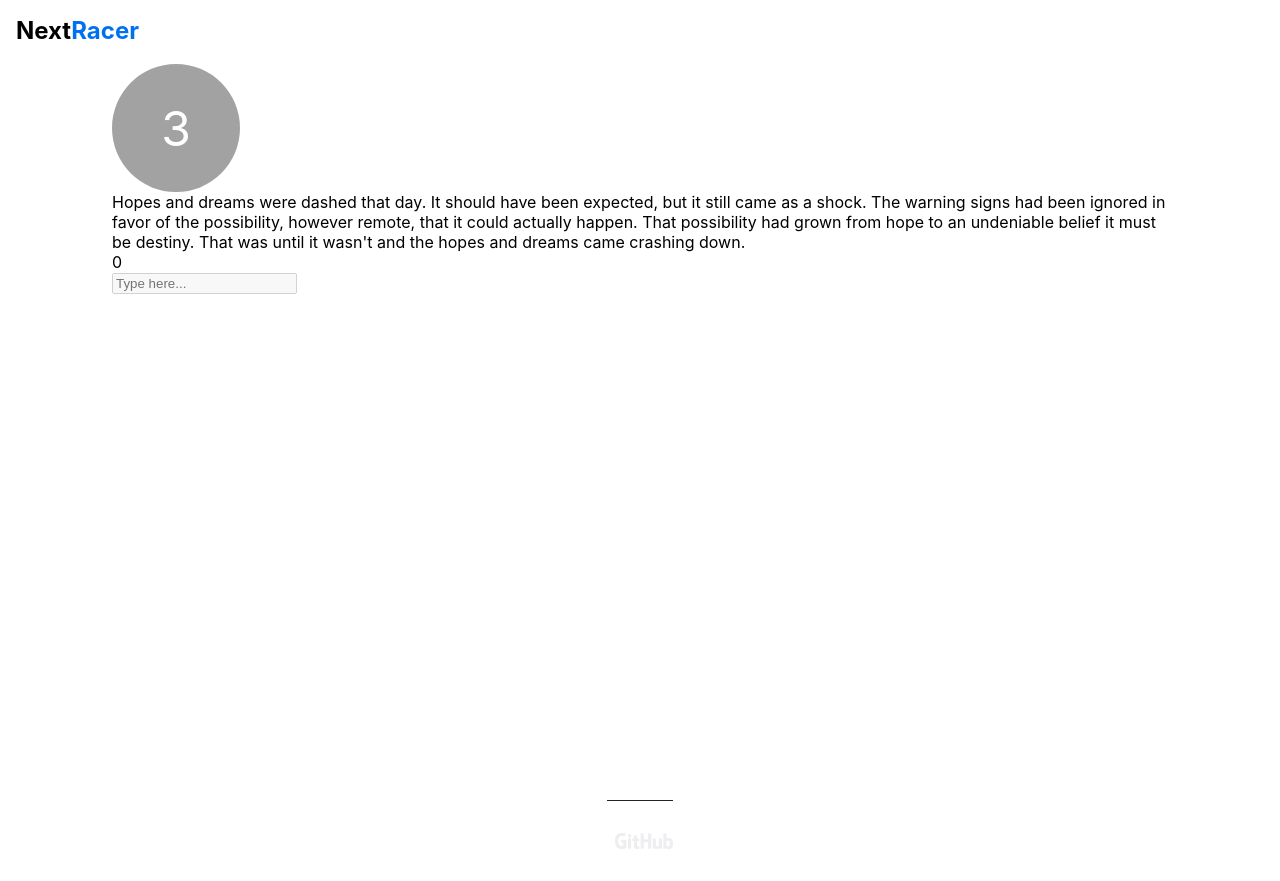
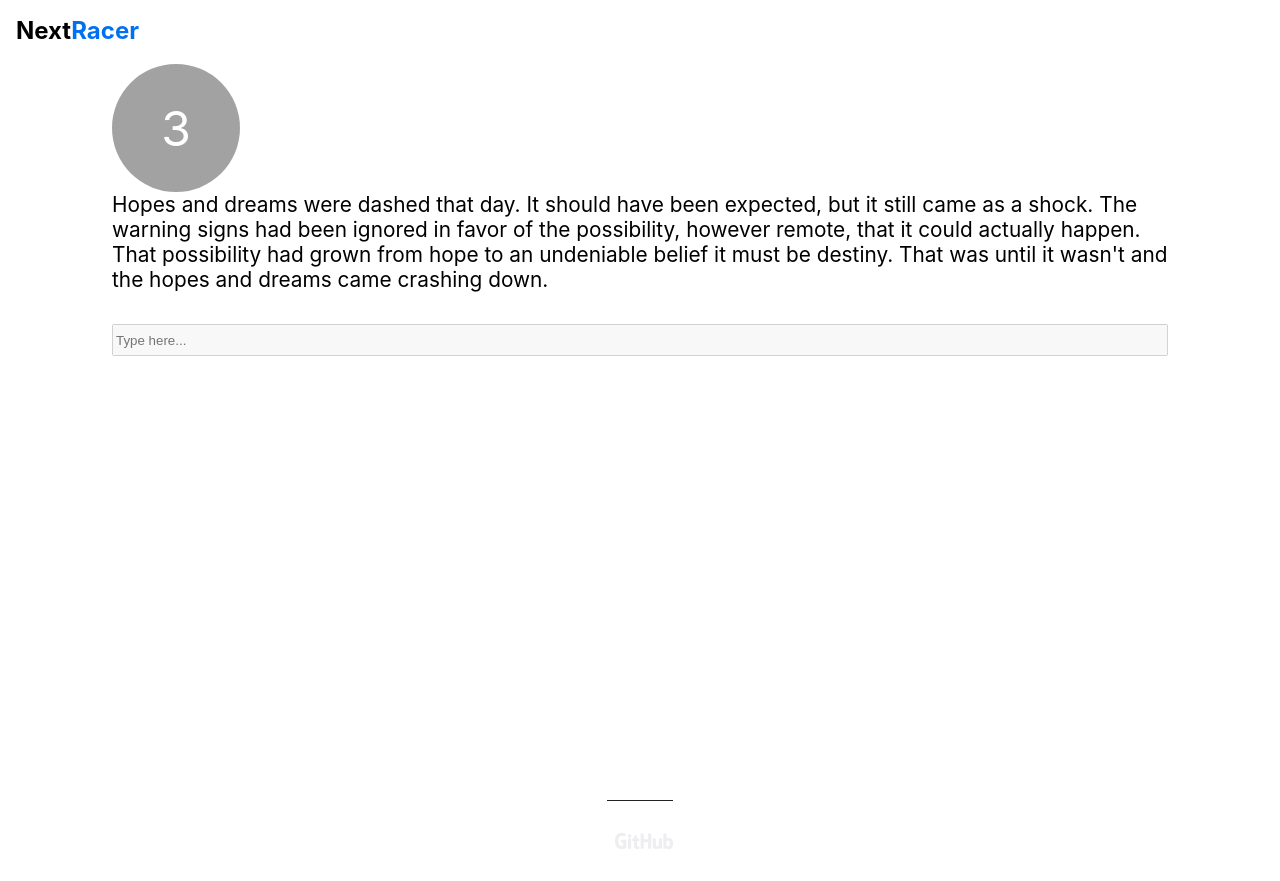
Before and after one commit to io-berg/NextRacer, a Next.js app: page /practice in a window 1280 px wide. Both pictures are taken after a click on the button "Start Practice". Built offline with nearby package versions, Linux system fonts and the light colour scheme.

Commit message:
stopwatch

```diff
--- a/components/PracticeGame.tsx
+++ b/components/PracticeGame.tsx
@@ -1,4 +1,5 @@
 import { FC, useEffect, useRef, useState } from "react";
+import { flushSync } from "react-dom";
 import styles from "../styles/PracticeGame.module.css";
 import getRandomParagraph from "../utils/paragraphs";
 import Timer from "./Timer";
@@ -10,6 +11,7 @@ const PracticeGame: FC = () => {
   const inputRef = useRef<HTMLInputElement>(null);
   const [time, setTime] = useState(0);
   const interval = useRef<NodeJS.Timer>();
+  const [inputDisabled, setInputDisabled] = useState(true);
 
   const startCountdown = () => {
     for (let i = 5; i >= 0; i--) {
@@ -28,8 +30,12 @@ const PracticeGame: FC = () => {
     }
 
     interval.current = setInterval(() => {
-      setTime((prev) => prev + 1);
-    }, 100);
+      setTime((prev) => prev + 10);
+    }, 10);
+    flushSync(() => {
+      setInputDisabled(false);
+    });
+    inputRef.current?.focus();
   };
 
   const stopCounter = () => {
@@ -55,8 +61,18 @@ const PracticeGame: FC = () => {
 
   return (
     <div className={countDownTime === 0 ? styles.game : styles.waitTime}>
-      <Timer time={countDownTime} />
-      <span onCopy={(e) => e.preventDefault()}>
+      {countDownTime !== 0 ? (
+        <Timer time={countDownTime} />
+      ) : (
+        <div className={styles.stopWatch}>
+          <div>
+            <span>{("0" + Math.floor((time / 60000) % 60)).slice(-2)}:</span>
+            <span>{("0" + Math.floor((time / 1000) % 60)).slice(-2)}.</span>
+            <span>{("0" + ((time / 10) % 100)).slice(-2)}</span>
+          </div>
+        </div>
+      )}
+      <span className={styles.paragraph}>
         {paragraph.split("").map((letter, idx) => {
           if (userInput[idx] === letter) {
             return (
@@ -74,14 +90,13 @@ const PracticeGame: FC = () => {
           );
         })}
       </span>
-      <div className={styles.stopWatch}>
-        <span>{time}</span>
-      </div>
       <input
+        className={styles.input}
         ref={inputRef}
+        autoFocus={countDownTime === 0}
         value={userInput}
         onChange={(e) => handleChange(e)}
-        disabled={countDownTime === 0 ? false : true}
+        disabled={inputDisabled}
         placeholder="Type here..."
         onPaste={(e) => e.preventDefault()}
       />
--- a/styles/PracticeGame.module.css
+++ b/styles/PracticeGame.module.css
@@ -14,18 +14,29 @@
 }
 
 .input {
-  position: absolute;
-  top: 0;
-  left: 0;
+  margin-top: 2rem;
+  width: 100%;
+  height: 2rem;
+  color: rgba(238, 238, 238, 0.815);
+}
+
+.paragraph {
   width: 100%;
   height: 100%;
-  /* visibility: hidden; */
+  font-size: 1.3rem;
 }
 
-.input:focus {
-  outline: none;
+.stopWatch {
+  background-color: rgba(0, 0, 0, 0.363);
+  padding: 4rem;
+  color: white;
+  border-radius: 9999px;
+  font-size: 2rem;
+  height: 3rem;
+  width: 3rem;
+  display: flex;
+  flex-direction: column;
+  align-items: center;
+  justify-content: center;
+  font-size: 3rem;
 }
-
-.input:active {
-  visibility: visible;
-}
```
Also changed, not shown: 1 other file (tests, documents, lock files or other folders).
